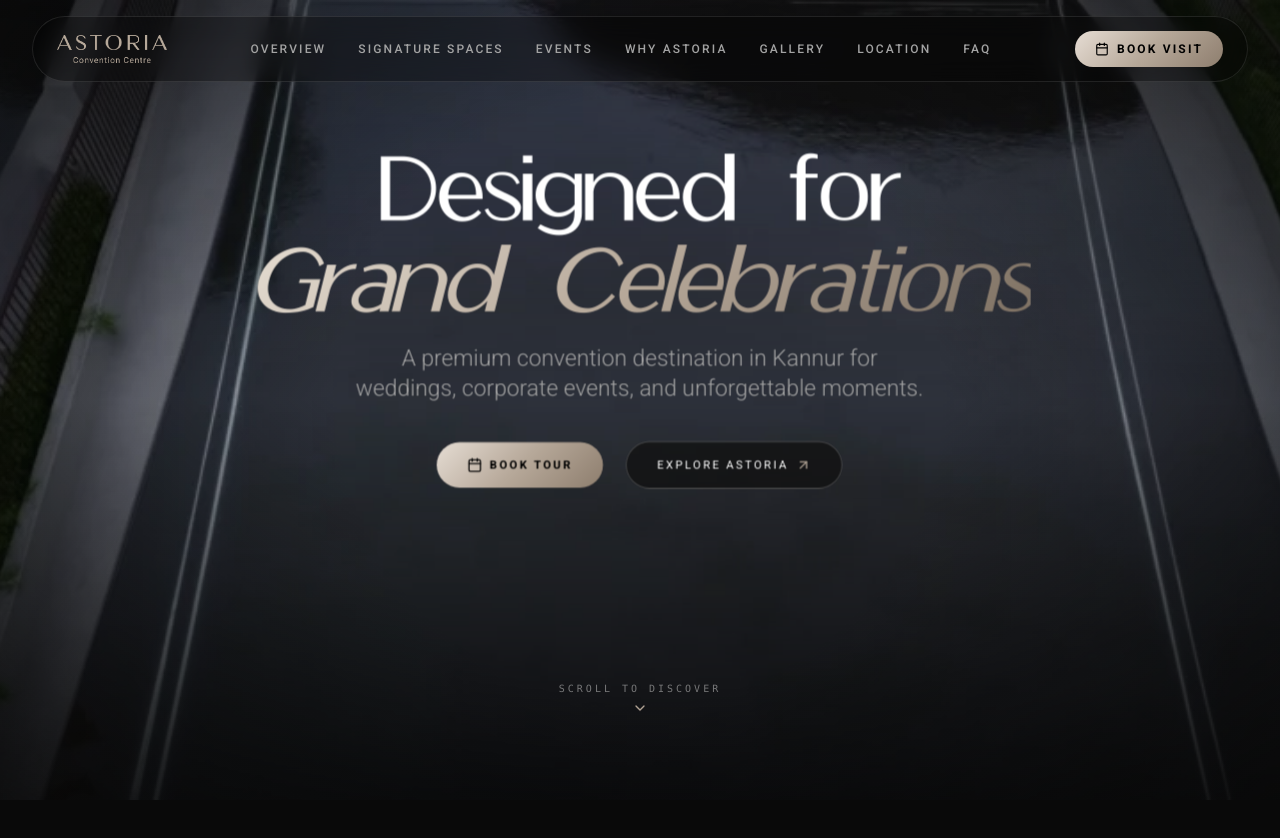
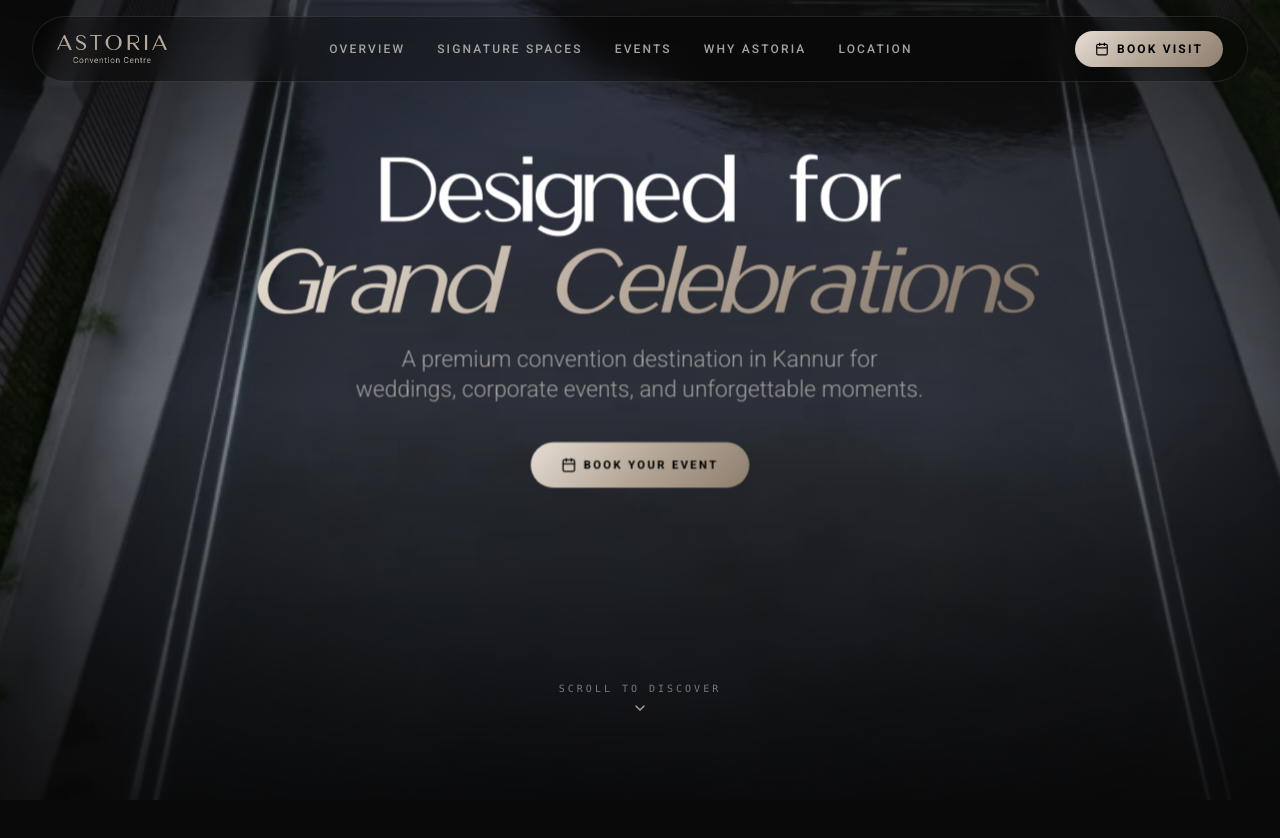
Before and after one commit to shamnad-sd/Astoria, a Next.js app: page / in a window 1280 px wide. Shown: the top 838 px of the page. Built offline with nearby package versions, Linux system fonts and the light colour scheme.

Commit message:
Font Family

```diff
--- a/app/globals.css
+++ b/app/globals.css
@@ -122,7 +122,13 @@
 .text-gold-gradient {
   background: linear-gradient(135deg, #E8E0D5 0%, #B7A99A 50%, #7D7062 100%);
   -webkit-background-clip: text;
+  background-clip: text;
   -webkit-text-fill-color: transparent;
+  color: transparent;
+  /* Italic glyphs lean past their advance width; without this the gradient box
+     ends before the ink does and the final letter gets shaved off. */
+  padding-right: 0.12em;
+  margin-right: -0.12em;
 }
 
 /* .text-gold-gradient {
@@ -134,7 +140,11 @@
 .text-silver-gradient {
   background: linear-gradient(135deg, #FFFFFF 0%, #E0E0E0 50%, #888888 100%);
   -webkit-background-clip: text;
+  background-clip: text;
   -webkit-text-fill-color: transparent;
+  color: transparent;
+  padding-right: 0.12em;
+  margin-right: -0.12em;
 }
 
 .border-gold-subtle {
--- a/components/hero/HeroOverlays.tsx
+++ b/components/hero/HeroOverlays.tsx
@@ -90,19 +90,19 @@
         >
           <button
             onClick={onBookClick}
-            className="w-full sm:w-auto px-8 py-4 rounded-full bg-gold-gradient text-black font-semibold text-xs tracking-[0.2em] uppercase hover:shadow-[0_0_35px_rgba(212,175,55,0.4)] hover:scale-105 transition-all duration-300 flex items-center justify-center gap-2 group"
+            className=" sm:w-auto px-8 py-4 rounded-full bg-gold-gradient text-black font-semibold text-xs tracking-[0.2em] uppercase hover:shadow-[0_0_35px_rgba(212,175,55,0.4)] hover:scale-105 transition-all duration-300 flex items-center justify-center gap-2 group"
           >
             <Calendar className="w-4 h-4" />
-            <span>Book Tour</span>
+            <span>Book Your Event</span>
           </button>
 
-          <button
+          {/* <button
             onClick={onExploreClick}
             className="w-full sm:w-auto px-8 py-4 rounded-full bg-surface-glass text-white border border-white/20 hover:border-accent text-xs tracking-[0.2em] uppercase hover:bg-white/10 transition-all duration-300 flex items-center justify-center gap-2 group"
           >
             <span>Explore Astoria</span>
             <ArrowUpRight className="w-4 h-4 text-accent group-hover:translate-x-0.5 group-hover:-translate-y-0.5 transition-transform" />
-          </button>
+          </button> */}
         </motion.div>
       </motion.div>
 
--- a/components/layout/Navbar.tsx
+++ b/components/layout/Navbar.tsx
@@ -37,9 +37,9 @@
     { label: "Signature Spaces", href: "#spaces" },
     { label: "Events", href: "#events" },
     { label: "Why Astoria", href: "#why-astoria" },
-    { label: "Gallery", href: "#gallery" },
+    // { label: "Gallery", href: "#gallery" },
     { label: "Location", href: "#location" },
-    { label: "FAQ", href: "#faq" },
+    // { label: "FAQ", href: "#faq" },
   ];
 
   return (
```
